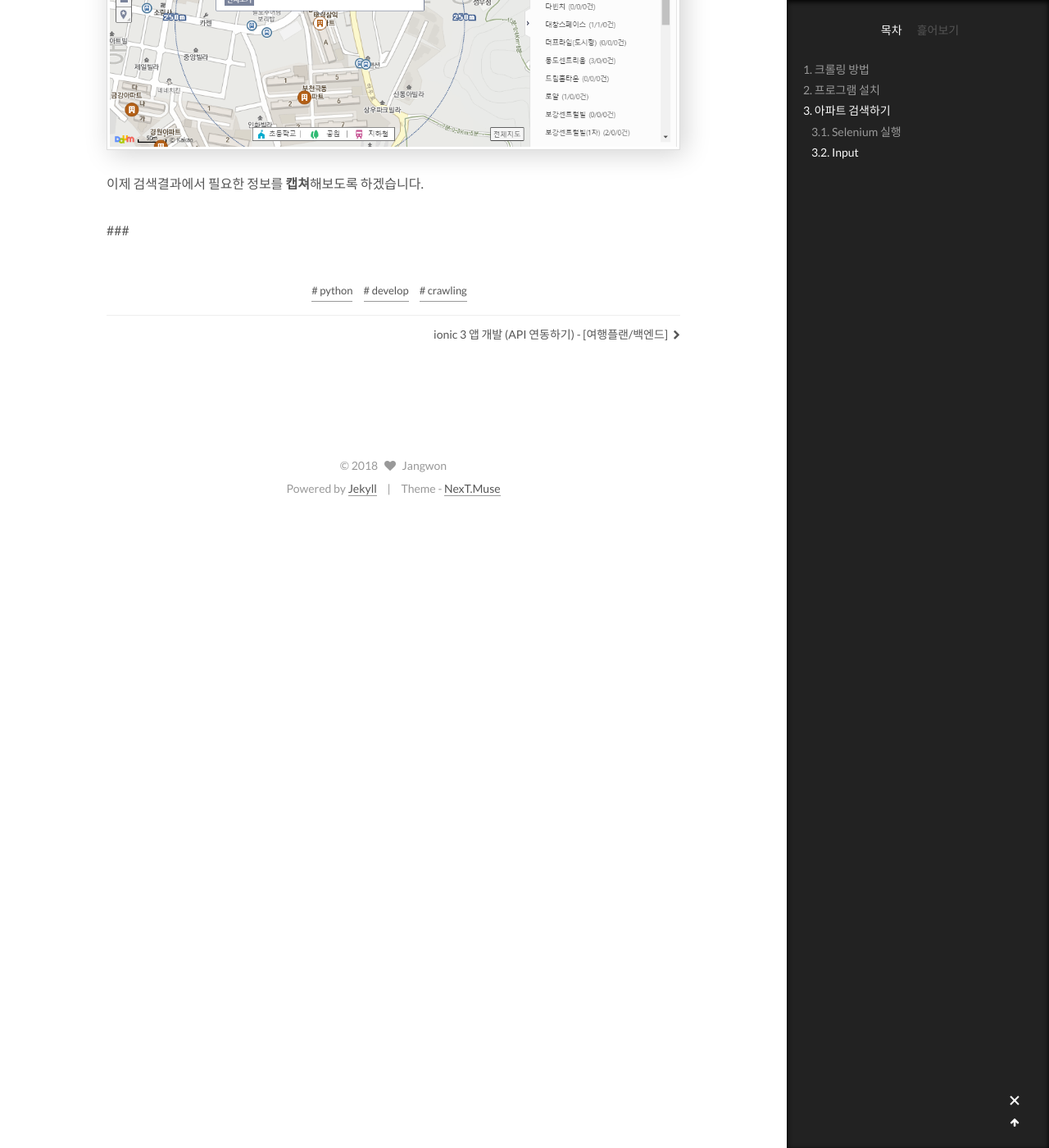
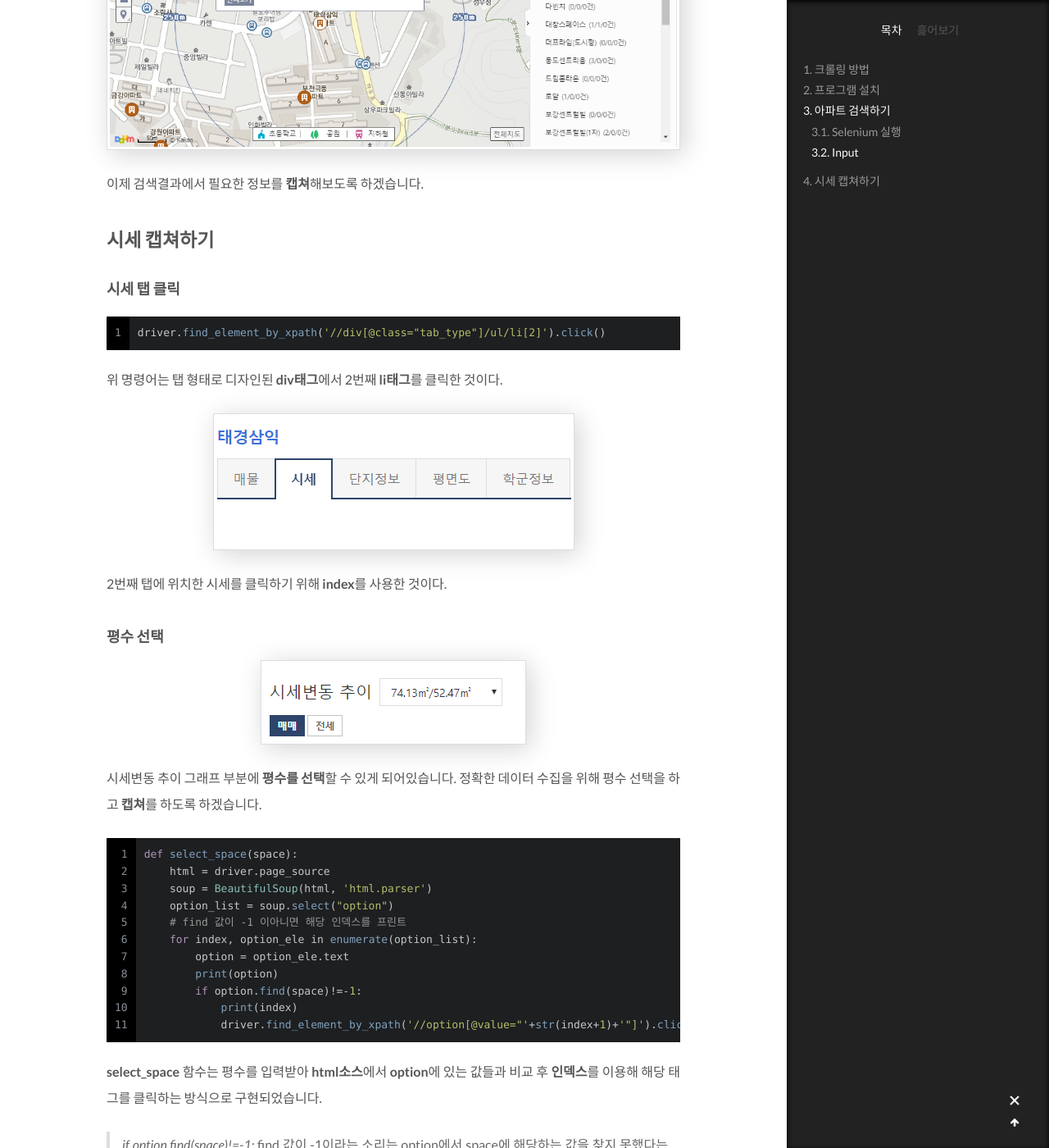
Before and after one commit to wkddnjset/wkddnjset.github.io, a Jekyll site: the page built from _posts/2018-02-15-(Python)-부동산-데이터-수집-크롤러-만들기.md, in a window 1280 px wide and 1400 px high, scrolled down 3445 px. Shown: the whole window at 82% size. Built offline with Jekyll 4.4.1, drawn with Linux system fonts in a browser that asks for light colours; comment, search, counter and statistics services are not loaded; some of the changed text lies outside the part shown.

Commit message:
2018-02-21

```diff
--- a/_posts/2018-02-15-(Python)-부동산-데이터-수집-크롤러-만들기.md
+++ b/_posts/2018-02-15-(Python)-부동산-데이터-수집-크롤러-만들기.md
@@ -58,7 +58,7 @@ driver = start(url)
 
 {% highlight python linenos %}
 address = input("상세주소를 입력해주세요")
-# 입력 예) "경기도 부천시 심곡본동 태경삼익"
+# 상세주소를 입력해주세요 : 경기도 부천시 심곡본동 태경삼익
 address_list = address.split(" ")
 {% endhighlight %}
 
@@ -102,4 +102,50 @@ for i in range(4):
 
 이제 검색결과에서 필요한 정보를 **캡쳐**해보도록 하겠습니다.
 
-###
+## 시세 캡쳐하기
+
+### 시세 탭 클릭
+
+{% highlight python linenos %}
+driver.find_element_by_xpath('//div[@class="tab_type"]/ul/li[2]').click()
+{% endhighlight %}
+
+위 명령어는 탭 형태로 디자인된 **div태그**에서 2번째 **li태그**를 클릭한 것이다.
+
+![live-on-03](https://raw.githubusercontent.com/wkddnjset/wkddnjset.github.io/master/_posts/images/2018-02-12/live_on_03.png)
+
+2번째 탭에 위치한 시세를 클릭하기 위해 **index**를 사용한 것이다.
+
+### 평수 선택
+
+![live-on-04](https://raw.githubusercontent.com/wkddnjset/wkddnjset.github.io/master/_posts/images/2018-02-12/live_on_04.png)
+
+시세변동 추이 그래프 부분에 **평수를 선택**할 수 있게 되어있습니다. 정확한 데이터 수집을 위해 평수 선택을 하고 **캡쳐**를 하도록 하겠습니다.
+
+{% highlight python linenos %}
+def select_space(space):
+    html = driver.page_source
+    soup = BeautifulSoup(html, 'html.parser')
+    option_list = soup.select("option")
+    # find 값이 -1 이아니면 해당 인덱스를 프린트
+    for index, option_ele in enumerate(option_list):
+        option = option_ele.text
+        print(option)
+        if option.find(space)!=-1:
+            print(index)
+            driver.find_element_by_xpath('//option[@value="'+str(index+1)+'"]').click()
+{% endhighlight %}
+
+**select_space** 함수는 평수를 입력받아 **html소스**에서 **option**에 있는 값들과 비교 후 **인덱스**를 이용해 해당 태그를 클릭하는 방식으로 구현되었습니다.
+
+> *if option.find(space)!=-1:* find 값이 -1이라는 소리는 option에서 space에 해당하는 값을 찾지 못했다는 것을 의미합니다.
+
+{% highlight python linenos %}
+space = input("평수를 입력해주세요")
+# 평수를 입력해주세요 : 105
+select_space(space)
+{% endhighlight %}
+
+
+
+### 캡쳐
```
Also changed, not shown: _posts/images/2018-02-12/live_on_03.png (added), _posts/images/2018-02-12/live_on_04.png (added), _posts/images/2018-02-12/live_on_05.png (added).
